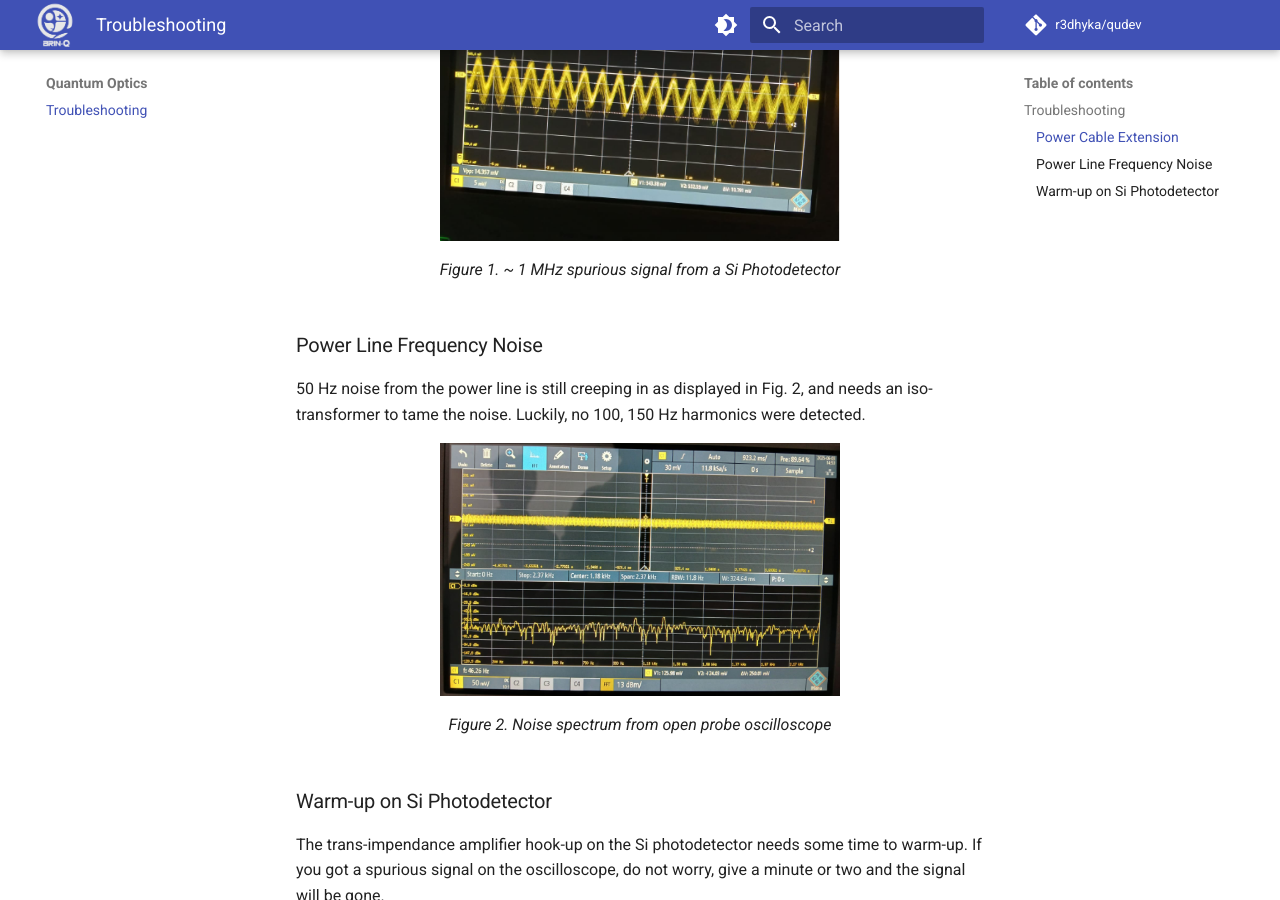
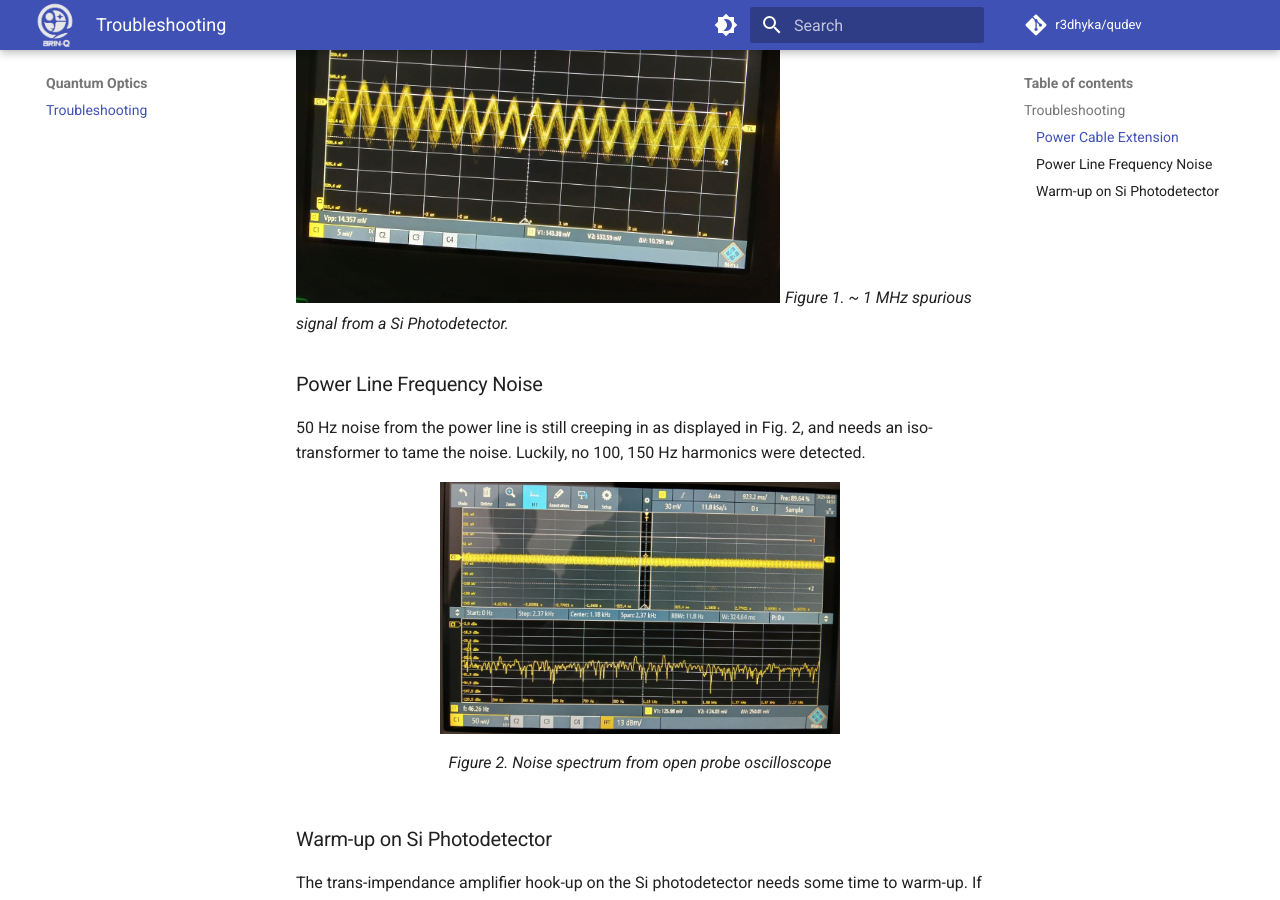
Before and after one commit to r3dhyka/qudev, an MkDocs documentation site: the page built from docs/qopt/troubleshooting.md, in a window 1280 px wide and 900 px high, scrolled down 690 px. Built offline with MkDocs 1.6.1 and Material for MkDocs 9.7.7, drawn with Linux system fonts in a browser that asks for light colours; comment, search, counter and statistics services are not loaded.

Commit message:
Update troubleshooting.md

```diff
--- a/docs/qopt/troubleshooting.md
+++ b/docs/qopt/troubleshooting.md
@@ -13,10 +13,8 @@ Symbol:<br>
 
 Do not use a long extension cable to power an equipment otherwise you will get spurious signals like the one shown in Fig. 1. The extension cable can act as an antenna and may pick up unwanted signals along the way.
 
-<figure markdown="span">
-    ![spurious signal](../assets/spurious_signal.png){ width="400" }
-    <figcaption>Figure 1. ~ 1 MHz spurious signal from a Si Photodetector</figcaption>
-</figure>
+![spurious signal](../assets/spurious_signal.png)
+*Figure 1. ~ 1 MHz spurious signal from a Si Photodetector.*
 
 ### Power Line Frequency Noise
 
```
